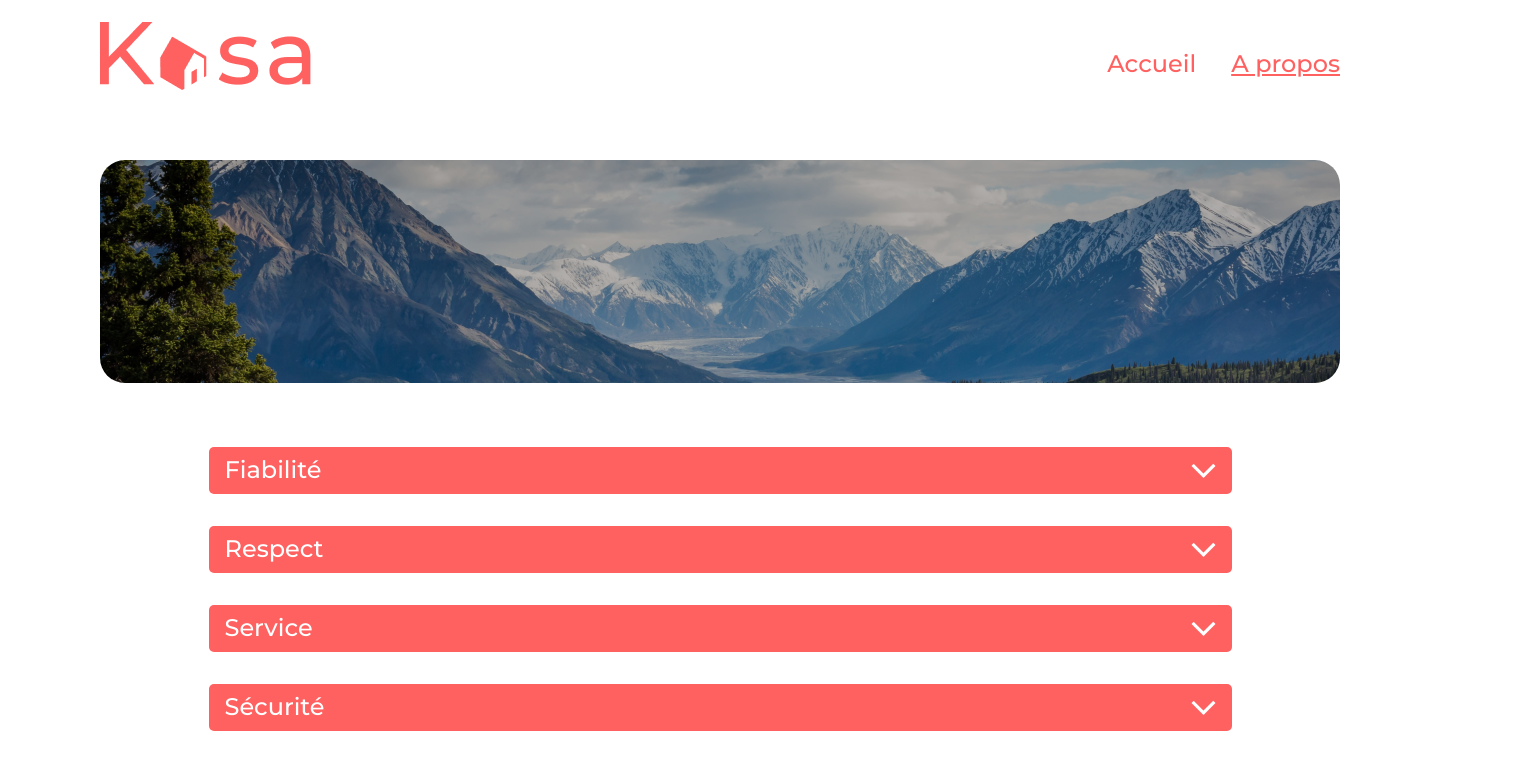
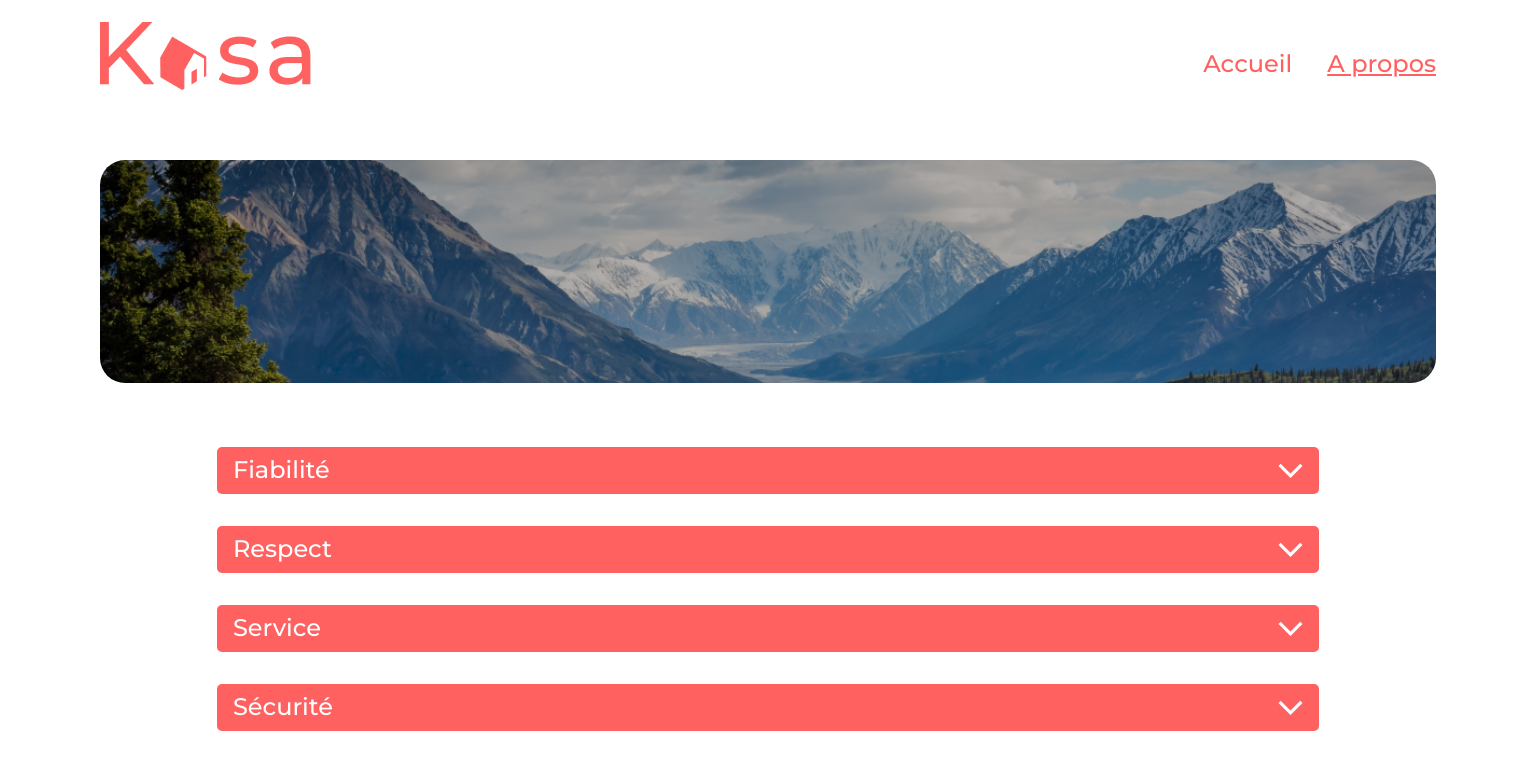
Before and after one commit to aperbet56/P7DW_Kasa_Perbet_Annabelle_09_2022, a React (Create React App) app: page /about in a window 1536 px wide. Shown: the top 784 px of the page. Built offline with nearby package versions, Linux system fonts and the light colour scheme.

Commit message:
Amélioration du style

```diff
--- a/src/styles/base/_reset.scss
+++ b/src/styles/base/_reset.scss
@@ -12,6 +12,10 @@ body {
 header,
 main {
   margin: 0 80px;
+}
+
+main {
+  min-height: 76vh;
 }
 
 ul,
--- a/src/styles/components/_aboutBanner.scss
+++ b/src/styles/components/_aboutBanner.scss
@@ -16,7 +16,7 @@
     height: 100%;
     background-image: url(../../images/aboutBanner.png);
     background-position: center;
-    background-repeat: none;
+    background-repeat: no-repeat;
     background-size: cover;
     filter: brightness(70%);
     border-radius: 25px;
@@ -24,6 +24,13 @@
 }
 
 /******** RESPONSIVE **********/
+
+// Breakpoint écran large
+@media screen and (min-width: 1400px) {
+  .about__banner {
+    max-width: none;
+  }
+}
 
 // Breakpoint tablette
 @media screen and (max-width: 991px) {
@@ -53,7 +60,7 @@
       height: 100%;
       background-image: url(../../images/aboutBannerMobile.png);
       background-position: center;
-      background-repeat: none;
+      background-repeat: no-repeat;
       background-size: cover;
       filter: brightness(70%);
       border-radius: 10px;
--- a/src/styles/components/_banner.scss
+++ b/src/styles/components/_banner.scss
@@ -4,7 +4,7 @@
   justify-content: center;
   align-items: center;
   margin: 32px 0 64px 0;
-  max-width: 1240px; //100%
+  max-width: 1240px;
   &__img {
     max-width: 100%;
     border-radius: 25px;
@@ -19,6 +19,16 @@
 }
 
 /******** RESPONSIVE ********/
+
+// Breakpoint écran large
+@media screen and (min-width: 1400px) {
+  .banner {
+    max-width: none;
+    &__img {
+      width: 100%;
+    }
+  }
+}
 
 // Breakpoint tablette
 @media screen and (max-width: 991px) {
--- a/src/styles/components/_card.scss
+++ b/src/styles/components/_card.scss
@@ -55,6 +55,14 @@
 
 /******** RESPONSIVE **********/
 
+// Breakpoint écran large
+@media screen and (min-width: 1400px) {
+  .accomodations {
+    max-width: none;
+    padding: 56px 50px;
+  }
+}
+
 // Breakpoint tablette
 @media screen and (max-width: 991px) {
   .accomodations {
--- a/src/styles/components/_carousel.scss
+++ b/src/styles/components/_carousel.scss
@@ -45,6 +45,13 @@
 
 /******** RESPONSIVE *********/
 
+// Breakpoint écran large
+@media screen and (min-width: 1400px) {
+  .carousel__container {
+    max-width: none;
+  }
+}
+
 // Breakpoint mobile
 @media screen and (max-width: 576px) {
   .carousel__container {
--- a/src/styles/components/_collapse.scss
+++ b/src/styles/components/_collapse.scss
@@ -1,7 +1,7 @@
 /******* Style collapse page a propos *********/
 
 .about__collapse {
-  margin-bottom: 84px;
+  //margin-bottom: 84px;
   max-width: 1240px;
 }
 
@@ -39,12 +39,24 @@
   font-size: 24px;
   font-weight: 400;
   margin-top: -32px;
-  margin-bottom: 16px;
+  margin-bottom: 31px;
   padding: 27px 27px 19px 18px;
   border-radius: 5px;
 }
 
 /********** RESPONSIVE ***********/
+
+// Breakpoint écran large
+@media screen and (min-width: 1400px) {
+  .about__collapse {
+    max-width: none;
+    // margin-bottom: 143px;
+
+    .accordion {
+      max-width: none;
+    }
+  }
+}
 
 // Breakpoint mobile
 @media screen and (max-width: 576px) {
@@ -121,6 +133,13 @@
 
 /*********** RESPONSIVE **********/
 
+// Breakpoint écran large
+@media screen and (min-width: 1400px) {
+  .accomodation__collapse {
+    max-width: none;
+  }
+}
+
 // Breakpoint tablette
 @media screen and (max-width: 991px) {
   .accomodation__collapse {
--- a/src/styles/index.css
+++ b/src/styles/index.css
@@ -13,6 +13,10 @@ body {
 header,
 main {
   margin: 0 80px;
+}
+
+main {
+  min-height: 76vh;
 }
 
 ul,
@@ -68,6 +72,11 @@ header nav ul li .link-active {
 }
 
 /********* RESPONSIVE ***********/
+@media screen and (min-width: 1400px) {
+  header {
+    max-width: none;
+  }
+}
 @media screen and (max-width: 991px) {
   header {
     margin-right: 40px;
@@ -111,7 +120,7 @@ footer {
   align-items: center;
   width: 100%;
   height: 209px;
-  margin-top: 30px;
+  margin-top: 64px;
 }
 footer img {
   margin-top: 56px;
@@ -150,6 +159,14 @@ footer span {
 }
 
 /******** RESPONSIVE ********/
+@media screen and (min-width: 1400px) {
+  .banner {
+    max-width: none;
+  }
+  .banner__img {
+    width: 100%;
+  }
+}
 @media screen and (max-width: 991px) {
   .banner {
     max-width: 100%;
@@ -225,6 +242,12 @@ footer span {
 }
 
 /******** RESPONSIVE **********/
+@media screen and (min-width: 1400px) {
+  .accomodations {
+    max-width: none;
+    padding: 56px 50px;
+  }
+}
 @media screen and (max-width: 991px) {
   .accomodations {
     display: block;
@@ -263,13 +286,18 @@ footer span {
   height: 100%;
   background-image: url(../../images/aboutBanner.png);
   background-position: center;
-  background-repeat: none;
+  background-repeat: no-repeat;
   background-size: cover;
   filter: brightness(70%);
   border-radius: 25px;
 }
 
 /******** RESPONSIVE **********/
+@media screen and (min-width: 1400px) {
+  .about__banner {
+    max-width: none;
+  }
+}
 @media screen and (max-width: 991px) {
   .about__banner {
     max-width: 100%;
@@ -294,7 +322,7 @@ footer span {
     height: 100%;
     background-image: url(../../images/aboutBannerMobile.png);
     background-position: center;
-    background-repeat: none;
+    background-repeat: no-repeat;
     background-size: cover;
     filter: brightness(70%);
     border-radius: 10px;
@@ -302,7 +330,6 @@ footer span {
 }
 /******* Style collapse page a propos *********/
 .about__collapse {
-  margin-bottom: 84px;
   max-width: 1240px;
 }
 
@@ -338,12 +365,20 @@ footer span {
   font-size: 24px;
   font-weight: 400;
   margin-top: -32px;
-  margin-bottom: 16px;
+  margin-bottom: 31px;
   padding: 27px 27px 19px 18px;
   border-radius: 5px;
 }
 
 /********** RESPONSIVE ***********/
+@media screen and (min-width: 1400px) {
+  .about__collapse {
+    max-width: none;
+  }
+  .about__collapse .accordion {
+    max-width: none;
+  }
+}
 @media screen and (max-width: 576px) {
   .accordion {
     width: 100%;
@@ -408,6 +443,11 @@ footer span {
 }
 
 /*********** RESPONSIVE **********/
+@media screen and (min-width: 1400px) {
+  .accomodation__collapse {
+    max-width: none;
+  }
+}
 @media screen and (max-width: 991px) {
   .accomodation__collapse {
     flex-direction: column;
@@ -474,6 +514,11 @@ footer span {
 }
 
 /******** RESPONSIVE *********/
+@media screen and (min-width: 1400px) {
+  .carousel__container {
+    max-width: none;
+  }
+}
 @media screen and (max-width: 576px) {
   .carousel__container {
     height: 255px;
@@ -631,7 +676,6 @@ footer span {
   font-size: 18px;
   font-weight: 500;
   text-decoration: underline;
-  margin-bottom: 155px;
 }
 
 /********* RESPONSIVE *********/
@@ -651,12 +695,10 @@ footer span {
   }
   .error404__text {
     font-size: 18px;
-    margin: 0 58px 130px 57px;
-    width: 260px;
-    height: 52px;
     line-height: 26px;
+    margin-bottom: 130px;
   }
-  .back-home__link {
+  .error404 .back-home__link {
     font-size: 14px;
   }
 }
@@ -775,6 +817,9 @@ footer span {
 
 /******** RESPONSIVE *********/
 @media screen and (min-width: 1400px) {
+  .accomodation__info {
+    max-width: none;
+  }
   .accomodation__info h1 {
     font-size: 36px;
     margin-top: 16px;
--- a/src/styles/layout/_footer.scss
+++ b/src/styles/layout/_footer.scss
@@ -6,12 +6,13 @@ footer {
   align-items: center;
   width: 100%;
   height: 209px;
-  margin-top: 30px;
+  margin-top: 64px; //30px
 
   & img {
     margin-top: 56px;
     margin-bottom: 32px;
   }
+
   & span {
     color: $color-secondary;
     font-size: 24px;
--- a/src/styles/layout/_header.scss
+++ b/src/styles/layout/_header.scss
@@ -22,6 +22,13 @@ header nav ul {
 }
 
 /********* RESPONSIVE ***********/
+
+// Breakpoint écran large
+@media screen and (min-width: 1400px) {
+  header {
+    max-width: none;
+  }
+}
 
 // Breakpoint tablette
 @media screen and (max-width: 991px) {
--- a/src/styles/pages/_accomodation.scss
+++ b/src/styles/pages/_accomodation.scss
@@ -89,6 +89,10 @@
 
 // Breakpoint écran large
 @media screen and (min-width: 1400px) {
+  .accomodation__info {
+    max-width: none;
+  }
+
   .accomodation__info h1 {
     font-size: 36px;
     margin-top: 16px;
--- a/src/styles/pages/_error.scss
+++ b/src/styles/pages/_error.scss
@@ -21,11 +21,11 @@
     margin-bottom: 180px;
     color: $color-primary;
   }
+
   & .back-home__link {
     font-size: 18px;
     font-weight: 500;
     text-decoration: underline;
-    margin-bottom: 155px;
   }
 }
 
@@ -33,30 +33,34 @@
 
 // Breakpoint tablette
 @media screen and (max-width: 991px) {
-  .error404__title {
+  .error404 {
+    &__title {
       font-size: 200px;
     }
-  .error404__text {
+
+    &__text {
       margin: 30px 10px 50px 10px;
+    }
   }
 }
 
 // Breakpoint mobile
 @media screen and (max-width: 576px) {
-  .error404__title {
+  .error404 {
+    &__title {
       margin-top: 25px;
       font-size: 96px;
       margin-bottom: 11px;
     }
 
-  .error404__text {
+    &__text {
       font-size: 18px;
-    margin: 0 58px 130px 57px;
-    width: 260px;
-    height: 52px;
       line-height: 26px;
+      margin-bottom: 130px;
     }
+
     .back-home__link {
       font-size: 14px;
     }
   }
+}
```
Also changed, not shown: 1 other file (tests, documents, lock files or other folders). Lines whose indentation alone changed are shown as unchanged.
